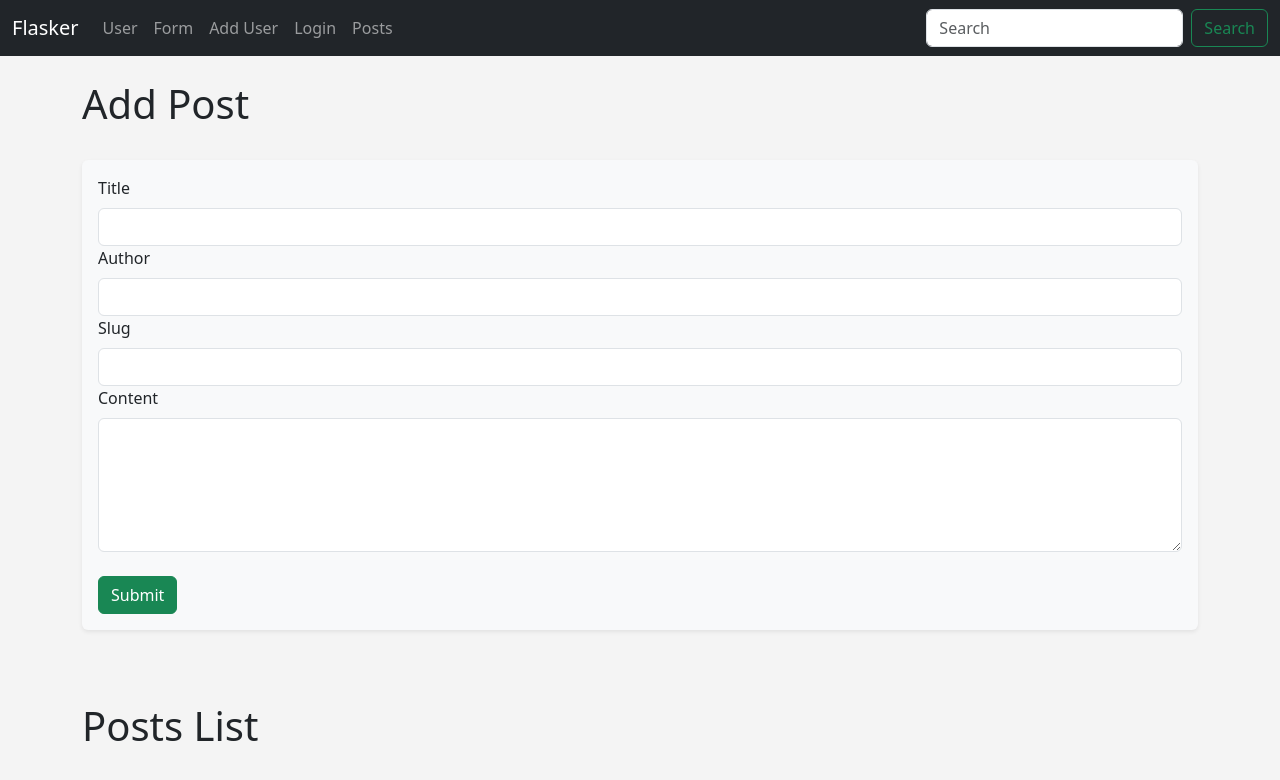
After one commit to NipunChamika/flasker, a Flask app: page /add-post in a window 1280 px wide. The commit adds this page. Shown: the top 780 px of the page. Run offline with Flask 3, Linux system fonts and the light colour scheme.

Commit message:
feat: Implement add post page

```diff
--- a/app.py
+++ b/app.py
@@ -7,7 +7,7 @@ from flask_sqlalchemy import SQLAlchemy
 from flask_wtf import FlaskForm
 from sqlalchemy.exc import SQLAlchemyError
 from werkzeug.security import generate_password_hash, check_password_hash
-from wtforms import PasswordField, StringField, SubmitField, EmailField
+from wtforms import PasswordField, StringField, SubmitField, EmailField, TextAreaField
 from wtforms.validators import DataRequired, EqualTo
 
 load_dotenv()
@@ -44,6 +44,16 @@ class User(db.Model):
         return f'<Name {self.name}>'
 
 
+class Post(db.Model):
+    id = db.Column(db.Integer, primary_key=True)
+    title = db.Column(db.String(255))
+    content = db.Column(db.Text)
+    author = db.Column(db.String(255))
+    slug = db.Column(db.String(255))
+    date_posted = db.Column(
+        db.DateTime, default=lambda: datetime.now(timezone.utc))
+
+
 class NameForm(FlaskForm):
     name = StringField('Enter your name', validators=[DataRequired()])
     submit = SubmitField('Submit')
@@ -62,6 +72,14 @@ class UserForm(FlaskForm):
 class LoginForm(FlaskForm):
     email = EmailField('Email', validators=[DataRequired()])
     password = PasswordField('Password', validators=[DataRequired()])
+    submit = SubmitField('Submit')
+
+
+class PostForm(FlaskForm):
+    title = StringField('Title', validators=[DataRequired()])
+    content = TextAreaField('Content', validators=[DataRequired()])
+    author = StringField('Author', validators=[DataRequired()])
+    slug = StringField('Slug', validators=[DataRequired()])
     submit = SubmitField('Submit')
 
 
@@ -175,3 +193,24 @@ def login():
             flash('Wrong email or password')
 
     return render_template('login.html', email=email, user=user, logged_in=logged_in, form=form)
+
+
+@app.route('/add-post', methods=['GET', 'POST'])
+def add_post():
+    form = PostForm()
+
+    if form.validate_on_submit():
+        post = Post(title=form.title.data, content=form.content.data,
+                    author=form.author.data, slug=form.slug.data)
+
+        form.title.data = ''
+        form.content.data = ''
+        form.author.data = ''
+        form.slug.data = ''
+
+        db.session.add(post)
+        db.session.commit()
+        flash('Post created successfully!')
+
+    posts = Post.query.order_by(Post.date_posted)
+    return render_template('add_post.html', title=form.title.data, form=form, posts=posts)
--- /dev/null
+++ b/templates/add_post.html
@@ -0,0 +1,55 @@
+{% extends 'base.html' %} {% block content %} {% for message in
+get_flashed_messages() %}
+<div class="alert alert-success alert-dismissible fade show" role="alert">
+  {{ message }}
+  <button
+    type="button"
+    class="btn-close"
+    data-bs-dismiss="alert"
+    aria-label="Close"
+  ></button>
+</div>
+{% endfor %} {% if title %}
+<h1>Post Added!</h1>
+<br />
+<table class="table table-hover table table-bordered">
+  {% for post in posts %}
+  <tr>
+    <!-- <td>
+      <a href="{{ url_for('update_user', id=user.id) }}">{{ user.name }}</a>
+    </td> -->
+    <td>{{ post.title }}</td>
+    <td>{{ post.content }}</td>
+    <td>{{ post.author }}</td>
+    <td>{{ post.slug }}</td>
+  </tr>
+  {% endfor %}
+</table>
+{% else %}
+<h1>Add Post</h1>
+<br />
+<div class="shadow-sm p-3 mb-5 bg-body-tertiary rounded">
+  <form action="{{ url_for('add_post') }}" method="post">
+    {{ form.hidden_tag() }} {{ form.title.label(class="form-label") }} {{
+    form.title(class="form-control") }} {{ form.author.label(class="form-label")
+    }} {{ form.author(class="form-control") }} {{
+    form.slug.label(class="form-label")}} {{ form.slug(class="form-control") }}
+    {{ form.content.label(class="form-label") }} {{
+    form.content(class="form-control", rows="5") }}
+    <br />
+    {{ form.submit(class="btn btn-success") }}
+  </form>
+</div>
+<br />
+<h1>Posts List</h1>
+<table class="table table-hover table table-bordered">
+  {% for post in posts %}
+  <tr>
+    <td>{{ post.title }}</td>
+    <td>{{ post.content }}</td>
+    <td>{{ post.author }}</td>
+    <td>{{ post.slug }}</td>
+  </tr>
+  {% endfor %}
+</table>
+{% endif %} {% endblock %}
--- a/templates/base.html
+++ b/templates/base.html
@@ -64,6 +64,14 @@
                 >Login</a
               >
             </li>
+            <li class="nav-item">
+              <a
+                class="nav-link"
+                aria-current="page"
+                href="{{ url_for('add_post') }}"
+                >Posts</a
+              >
+            </li>
           </ul>
           <form class="d-flex" role="search">
             <input
```
Also changed, not shown: migrations/versions/9381c56da151_add_post_model.py (added, +36 -0 lines).
